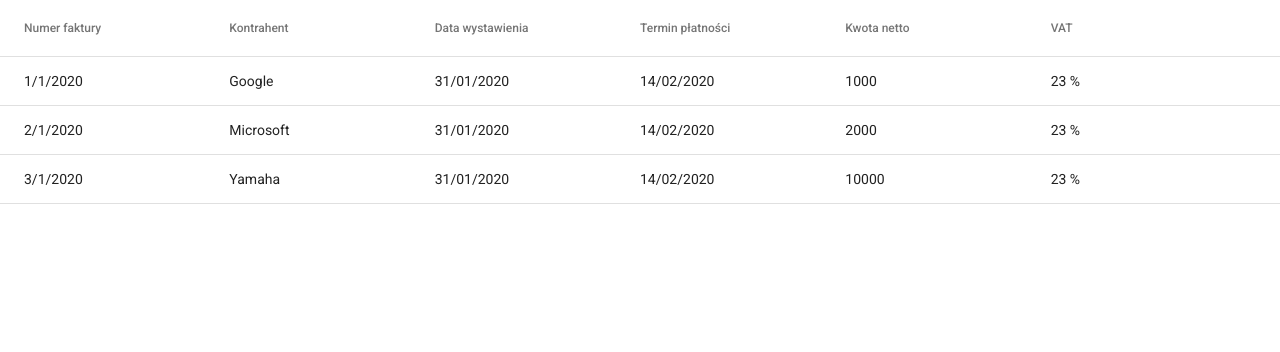
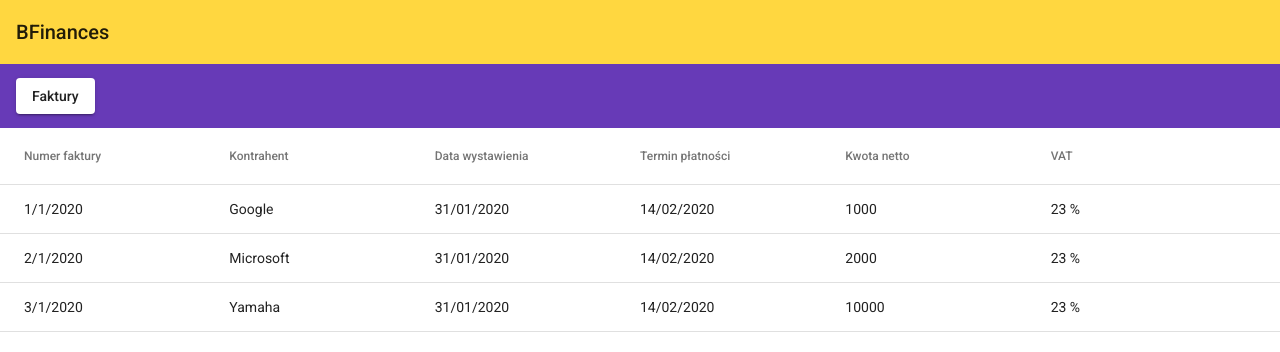
Before and after one commit to droy94/BFinances-Web, an Angular app: page /invoices in a window 1280 px wide. Before the commit this address led to /. Shown: the top 352 px of the page. Built offline with nearby package versions, Linux system fonts and the light colour scheme.

Commit message:
Dodano navbar

```diff
--- a/src/app/app-routing.module.ts
+++ b/src/app/app-routing.module.ts
@@ -1,11 +1,14 @@
-import { NgModule } from '@angular/core';
-import { Routes, RouterModule } from '@angular/router';
+import { InvoicesComponent } from "./invoices/invoices.component";
+import { NgModule } from "@angular/core";
+import { Routes, RouterModule } from "@angular/router";
 
-
-const routes: Routes = [];
+const routes: Routes = [
+  { path: "invoices", component: InvoicesComponent },
+  { path: "", redirectTo: "/invoices", pathMatch: "full" },
+];
 
 @NgModule({
   imports: [RouterModule.forRoot(routes)],
-  exports: [RouterModule]
+  exports: [RouterModule],
 })
-export class AppRoutingModule { }
+export class AppRoutingModule {}
--- a/src/app/app.component.html
+++ b/src/app/app.component.html
@@ -1,2 +1,17 @@
-<app-invoices></app-invoices>
+<!-- base view -->
+
+<!-- zmienić kolor -->
+<mat-toolbar color="accent">
+  <span>BFinances</span>
+</mat-toolbar>
+
+<!-- dać tu flexa -->
+<mat-toolbar color="primary">
+  <nav>
+    <a mat-raised-button routerLink="/invoices">Faktury</a>
+  </nav>
+</mat-toolbar>
+
+<!-- base view end -->
+
 <router-outlet></router-outlet>
--- a/src/app/app.module.ts
+++ b/src/app/app.module.ts
@@ -6,6 +6,8 @@ import { AppComponent } from "./app.component";
 import { NoopAnimationsModule } from "@angular/platform-browser/animations";
 import { InvoicesComponent } from "./invoices/invoices.component";
 import { MatTableModule } from "@angular/material/table";
+import { MatToolbarModule } from "@angular/material/toolbar";
+import { MatButtonModule } from "@angular/material/button";
 
 @NgModule({
   declarations: [AppComponent, InvoicesComponent],
@@ -14,6 +16,8 @@ import { MatTableModule } from "@angular/material/table";
     AppRoutingModule,
     NoopAnimationsModule,
     MatTableModule,
+    MatToolbarModule,
+    MatButtonModule,
   ],
   providers: [],
   bootstrap: [AppComponent],
```
